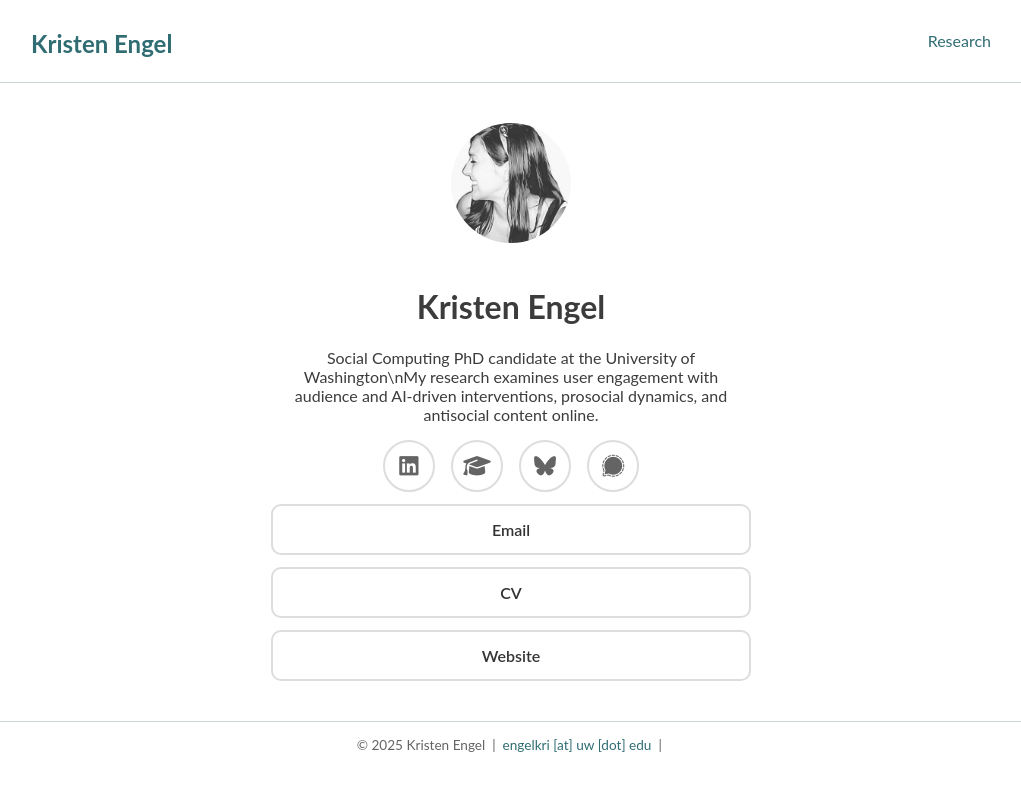
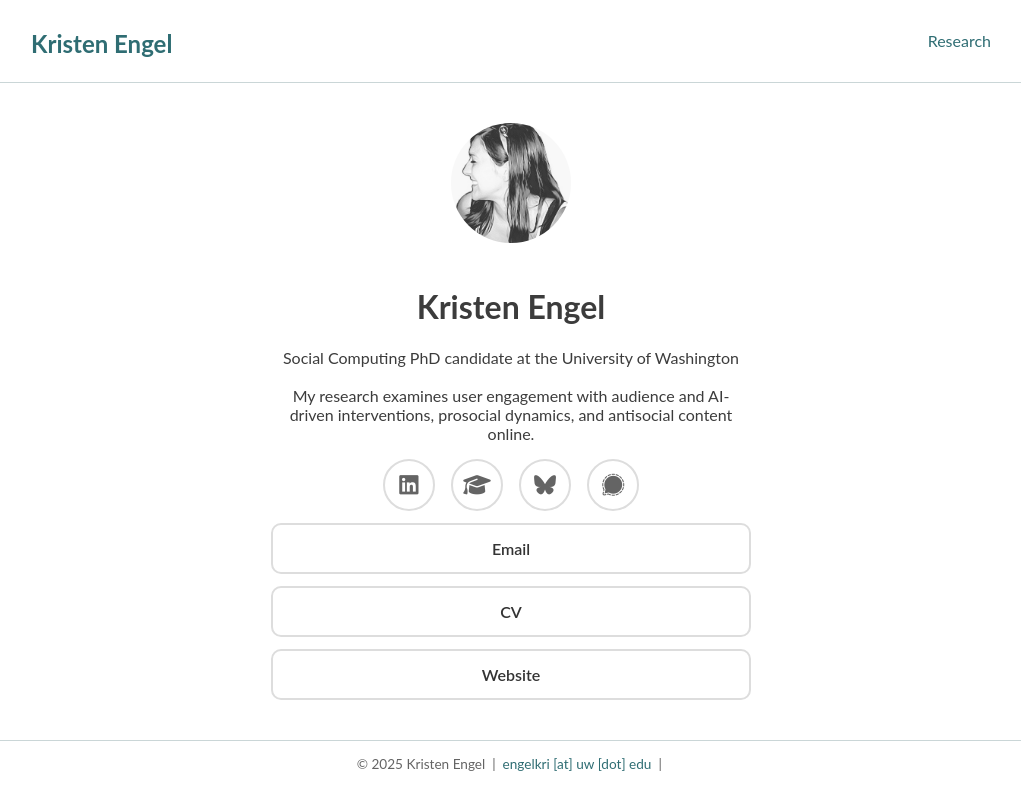
Before and after one commit to engelkri/engelkri.github.io, a Jekyll site: the page built from links.html, in a window 1280 px wide. Shown: the top 810 px of the page, without its empty margins (129-1150 px from the left). Built offline with Jekyll 4.4.1, drawn with Linux system fonts in a browser that asks for light colours; nearby versions of some CDN libraries.

Commit message:
Enhance bio formatting with line breaks
Updated bio paragraph to include line breaks for better formatting.

```diff
--- a/links.html
+++ b/links.html
@@ -9,7 +9,7 @@
 
 <!-- Name and Bio -->
 <h1>Kristen Engel</h1>
-<p class="bio">Social Computing PhD candidate at the University of Washington\nMy research examines user engagement with audience and AI-driven interventions, prosocial dynamics, and antisocial content online.</p>
+<p class="bio">Social Computing PhD candidate at the University of Washington<br><br>My research examines user engagement with audience and AI-driven interventions, prosocial dynamics, and antisocial content online.</p>
 
 <!-- Top social icons (Linktree-style) -->
 <div class="social-links">
```
